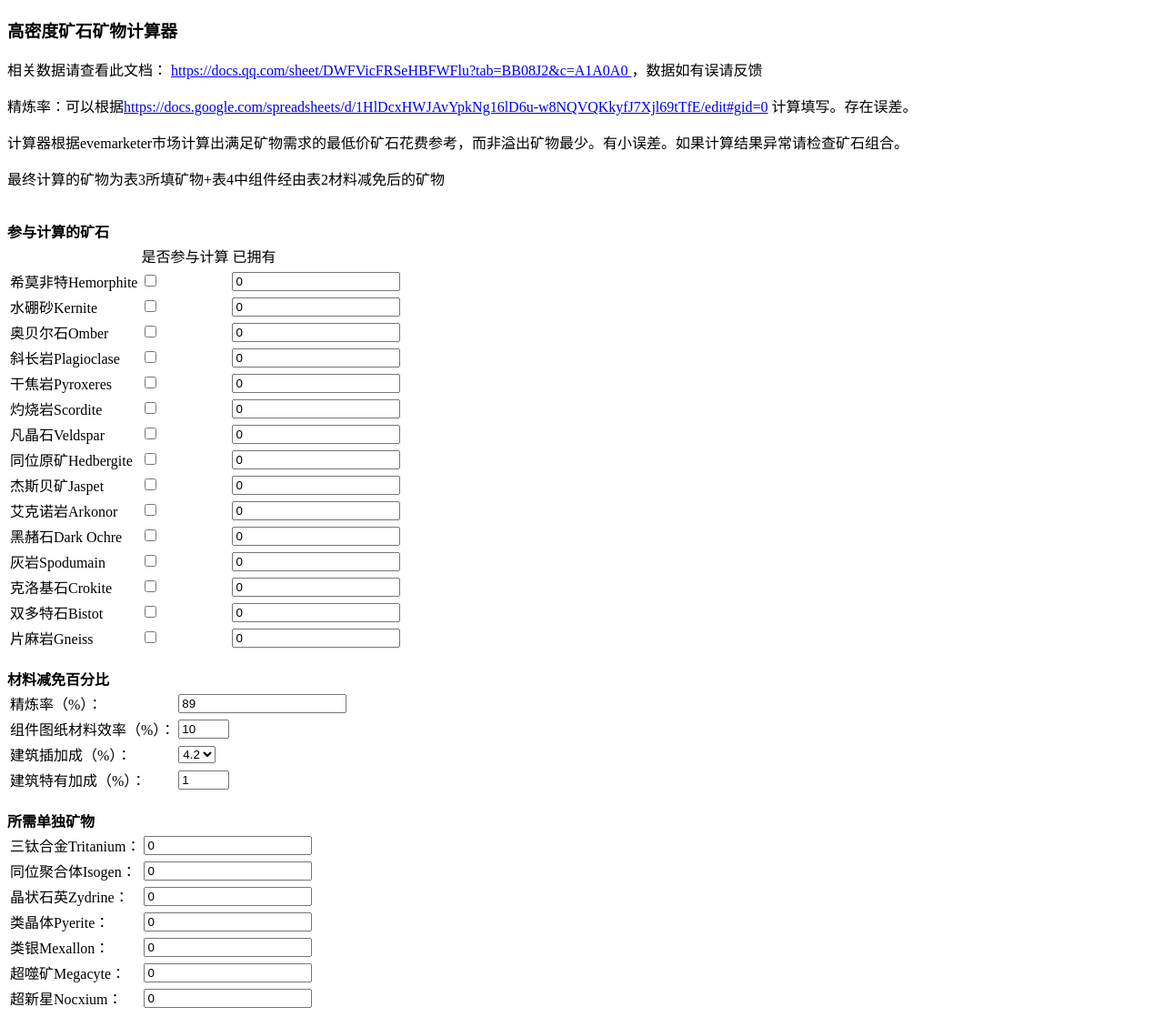
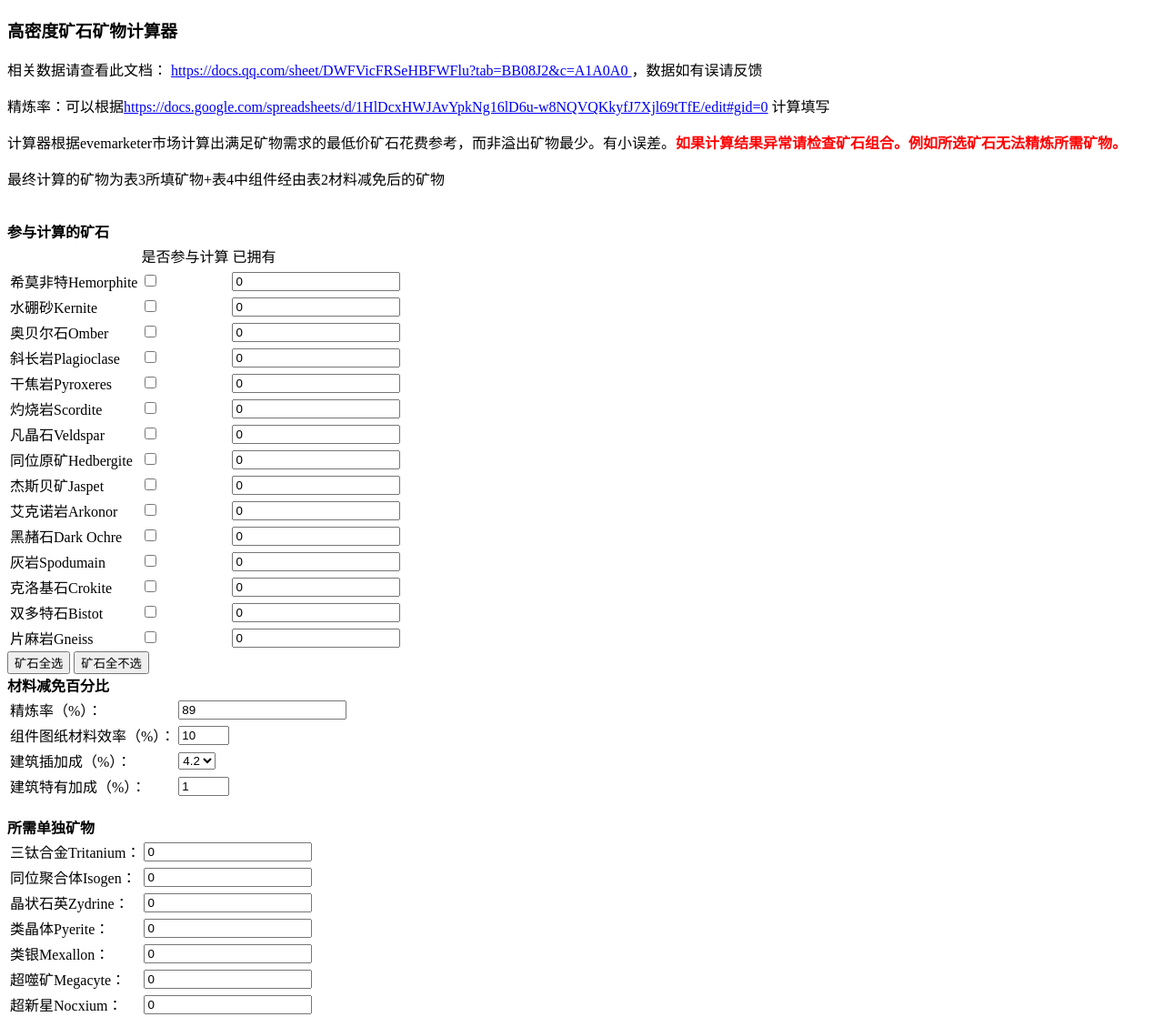
Before and after one commit to bleedblade/EVE-ores-calculater, a Django app: page /ec1/ in a window 1280 px wide. Shown: the top 1118 px of the page at 91% size. Run offline with Django 3.2, Linux system fonts and the light colour scheme.

Commit message:
Add files via upload
增加了注意矿石组合的提示，用矿石无法精炼的矿物进行计算的话会有问题，但是我懒得人性化了，遇到异常的计算结果自己检查吧。
增加了前端对于输入框为空的判断。空值传到后端会导致程序报错（对，后端没改，我懒得改了）。
增加了矿石复选框全选、全不选的按钮。

```diff
--- a/templates/ec1.html
+++ b/templates/ec1.html
@@ -7,31 +7,34 @@
 	<h3>高密度矿石矿物计算器</h3>
 
 	<p>相关数据请查看此文档： <a href="https://docs.qq.com/sheet/DWFVicFRSeHBFWFlu?tab=BB08J2&c=A1A0A0">https://docs.qq.com/sheet/DWFVicFRSeHBFWFlu?tab=BB08J2&c=A1A0A0 </a>，数据如有误请反馈</p>
-	<p>精炼率：可以根据<a href="https://docs.google.com/spreadsheets/d/1HlDcxHWJAvYpkNg16lD6u-w8NQVQKkyfJ7Xjl69tTfE/edit#gid=0">https://docs.google.com/spreadsheets/d/1HlDcxHWJAvYpkNg16lD6u-w8NQVQKkyfJ7Xjl69tTfE/edit#gid=0</a> 计算填写。存在误差。</p>
-	<p>计算器根据evemarketer市场计算出满足矿物需求的最低价矿石花费参考，而非溢出矿物最少。有小误差。如果计算结果异常请检查矿石组合。</p>
+	<p>精炼率：可以根据<a href="https://docs.google.com/spreadsheets/d/1HlDcxHWJAvYpkNg16lD6u-w8NQVQKkyfJ7Xjl69tTfE/edit#gid=0">https://docs.google.com/spreadsheets/d/1HlDcxHWJAvYpkNg16lD6u-w8NQVQKkyfJ7Xjl69tTfE/edit#gid=0</a> 计算填写</p>
+	<p>计算器根据evemarketer市场计算出满足矿物需求的最低价矿石花费参考，而非溢出矿物最少。有小误差。<b style="color:red">如果计算结果异常请检查矿石组合。例如所选矿石无法精炼所需矿物。</b></p>
 	<p>最终计算的矿物为表3所填矿物+表4中组件经由表2材料减免后的矿物</p>
 	<br>
 
 	<form action="/ec2/" method="post" id="form">
 		<table><b>参与计算的矿石</b>
 			<tr><td></td><td>是否参与计算</td><td>已拥有</td></tr>
-<tr><td>希莫非特Hemorphite</td><td><input type="checkbox" name="kuangcb" value=0></td><td><input name="h_kuang0" value="0" type="number"></tr>
-<tr><td>水硼砂Kernite</td><td><input type="checkbox" name="kuangcb" value=1></td><td><input name="h_kuang1" value="0" type="number"></tr>
-<tr><td>奥贝尔石Omber</td><td><input type="checkbox" name="kuangcb" value=2></td><td><input name="h_kuang2" value="0" type="number"></tr>
-<tr><td>斜长岩Plagioclase</td><td><input type="checkbox" name="kuangcb" value=3></td><td><input name="h_kuang3" value="0" type="number"></tr>
-<tr><td>干焦岩Pyroxeres</td><td><input type="checkbox" name="kuangcb" value=4></td><td><input name="h_kuang4" value="0" type="number"></tr>
-<tr><td>灼烧岩Scordite</td><td><input type="checkbox" name="kuangcb" value=5></td><td><input name="h_kuang5" value="0" type="number"></tr>
-<tr><td>凡晶石Veldspar</td><td><input type="checkbox" name="kuangcb" value=6></td><td><input name="h_kuang6" value="0" type="number"></tr>
-<tr><td>同位原矿Hedbergite</td><td><input type="checkbox" name="kuangcb" value=7></td><td><input name="h_kuang7" value="0" type="number"></tr>
-<tr><td>杰斯贝矿Jaspet</td><td><input type="checkbox" name="kuangcb" value=8></td><td><input name="h_kuang8" value="0" type="number"></tr>
-<tr><td>艾克诺岩Arkonor</td><td><input type="checkbox" name="kuangcb" value=9></td><td><input name="h_kuang9" value="0" type="number"></tr>
-<tr><td>黑赭石Dark Ochre</td><td><input type="checkbox" name="kuangcb" value=10></td><td><input name="h_kuang10" value="0" type="number"></tr>
-<tr><td>灰岩Spodumain</td><td><input type="checkbox" name="kuangcb" value=11></td><td><input name="h_kuang11" value="0" type="number"></tr>
-<tr><td>克洛基石Crokite</td><td><input type="checkbox" name="kuangcb" value=12></td><td><input name="h_kuang12" value="0" type="number"></tr>
-<tr><td>双多特石Bistot</td><td><input type="checkbox" name="kuangcb" value=13></td><td><input name="h_kuang13" value="0" type="number"></tr>
-<tr><td>片麻岩Gneiss </td><td><input type="checkbox" name="kuangcb" value=14></td><td><input name="h_kuang14" value="0" type="number"></tr>
+<tr><td>希莫非特Hemorphite</td><td><input type="checkbox" name="kuangcb" value=0></td><td><input name="h_kuang0" value="0" type="number" placeholder="不能为空 not null" required></tr>
+<tr><td>水硼砂Kernite</td><td><input type="checkbox" name="kuangcb" value=1></td><td><input name="h_kuang1" value="0" type="number" placeholder="不能为空 not null" required></tr>
+<tr><td>奥贝尔石Omber</td><td><input type="checkbox" name="kuangcb" value=2></td><td><input name="h_kuang2" value="0" type="number" placeholder="不能为空 not null" required></tr>
+<tr><td>斜长岩Plagioclase</td><td><input type="checkbox" name="kuangcb" value=3></td><td><input name="h_kuang3" value="0" type="number" placeholder="不能为空 not null" required></tr>
+<tr><td>干焦岩Pyroxeres</td><td><input type="checkbox" name="kuangcb" value=4></td><td><input name="h_kuang4" value="0" type="number" placeholder="不能为空 not null" required></tr>
+<tr><td>灼烧岩Scordite</td><td><input type="checkbox" name="kuangcb" value=5></td><td><input name="h_kuang5" value="0" type="number" placeholder="不能为空 not null" required></tr>
+<tr><td>凡晶石Veldspar</td><td><input type="checkbox" name="kuangcb" value=6></td><td><input name="h_kuang6" value="0" type="number" placeholder="不能为空 not null" required></tr>
+<tr><td>同位原矿Hedbergite</td><td><input type="checkbox" name="kuangcb" value=7></td><td><input name="h_kuang7" value="0" type="number" placeholder="不能为空 not null" required></tr>
+<tr><td>杰斯贝矿Jaspet</td><td><input type="checkbox" name="kuangcb" value=8></td><td><input name="h_kuang8" value="0" type="number" placeholder="不能为空 not null" required></tr>
+<tr><td>艾克诺岩Arkonor</td><td><input type="checkbox" name="kuangcb" value=9></td><td><input name="h_kuang9" value="0" type="number" placeholder="不能为空 not null" required></tr>
+<tr><td>黑赭石Dark Ochre</td><td><input type="checkbox" name="kuangcb" value=10></td><td><input name="h_kuang10" value="0" type="number" placeholder="不能为空 not null" required></tr>
+<tr><td>灰岩Spodumain</td><td><input type="checkbox" name="kuangcb" value=11></td><td><input name="h_kuang11" value="0" type="number" placeholder="不能为空 not null" required></tr>
+<tr><td>克洛基石Crokite</td><td><input type="checkbox" name="kuangcb" value=12></td><td><input name="h_kuang12" value="0" type="number" placeholder="不能为空 not null" required></tr>
+<tr><td>双多特石Bistot</td><td><input type="checkbox" name="kuangcb" value=13></td><td><input name="h_kuang13" value="0" type="number" placeholder="不能为空 not null" required></tr>
+<tr><td>片麻岩Gneiss </td><td><input type="checkbox" name="kuangcb" value=14></td><td><input name="h_kuang14" value="0" type="number" placeholder="不能为空 not null" required></tr>
+
 
 		</table>
+		<input type="button" value="矿石全选" onclick="allkuang()">
+		<input type="button" value="矿石全不选" onclick="nokuang()">
 	<input type="text" name="kuang" style="display:none;">
 	<br>
 		{% csrf_token %}
@@ -84,34 +87,37 @@
 		<td>所需数量</td>
 	</tr>
 	<tr><td>旗舰推进引擎Capital Propulsion Engine</td><td><input type="number" name="qj0" value="0" min="0"></td></tr>
-<tr><td>旗舰炮台挂点 Capital Turret Hardpoint</td><td><input type="number" name="qj1" value="0" min="0"></td></tr>
-<tr><td>旗舰感应器组Capital Sensor Cluster</td><td><input type="number" name="qj2" value="0" min="0"></td></tr>
-<tr><td>旗舰附甲Capital Armor Plates</td><td><input type="number" name="qj3" value="0" min="0"></td></tr>
-<tr><td>旗舰电容器电池Capital Capacitor Battery</td><td><input type="number" name="qj4" value="0" min="0"></td></tr>
-<tr><td>旗舰发电机组Capital Power Generator</td><td><input type="number" name="qj5" value="0" min="0"></td></tr>
-<tr><td>旗舰护盾发射器Capital Shield Emitter</td><td><input type="number" name="qj6" value="0" min="0"></td></tr>
-<tr><td>旗舰跳跃引擎Capital Jump Drive</td><td><input type="number" name="qj7" value="0" min="0"></td></tr>
-<tr><td>旗舰无人机挂舱Capital Drone Bay</td><td><input type="number" name="qj8" value="0" min="0"></td></tr>
-<tr><td>旗舰计算机系统Capital Computer System</td><td><input type="number" name="qj9" value="0" min="0"></td></tr>
-<tr><td>旗舰建设构件Capital Construction Parts</td><td><input type="number" name="qj10" value="0" min="0"></td></tr>
-<tr><td>旗舰跳跃桥接阵列Capital Jump Bridge Array</td><td><input type="number" name="qj11" value="0" min="0"></td></tr>
-<tr><td>旗舰克隆舱Capital Clone Vat Bay</td><td><input type="number" name="qj12" value="0" min="0"></td></tr>
-<tr><td>旗舰末日武器安装位Capital Doomsday Weapon Mount</td><td><input type="number" name="qj13" value="0" min="0"></td></tr>
-<tr><td>旗舰会战能源阵列Capital Siege Array</td><td><input type="number" name="qj14" value="0" min="0"></td></tr>
-<tr><td>旗舰船只维护舱Capital Ship Maintenance Bay</td><td><input type="number" name="qj15" value="0" min="0"></td></tr>
-<tr><td>旗舰联合机库舱Capital Corporate Hangar Bay</td><td><input type="number" name="qj16" value="0" min="0"></td></tr>
-<tr><td>旗舰货柜舱Capital Cargo Bay</td><td><input type="number" name="qj17" value="0" min="0"></td></tr>
+<tr><td>旗舰炮台挂点 Capital Turret Hardpoint</td><td><input type="number" name="qj1" value="0" min="0" placeholder="不能为空 not null" required></td></tr>
+<tr><td>旗舰感应器组Capital Sensor Cluster</td><td><input type="number" name="qj2" value="0" min="0" placeholder="不能为空 not null" required></td></tr>
+<tr><td>旗舰附甲Capital Armor Plates</td><td><input type="number" name="qj3" value="0" min="0" placeholder="不能为空 not null" required></td></tr>
+<tr><td>旗舰电容器电池Capital Capacitor Battery</td><td><input type="number" name="qj4" value="0" min="0" placeholder="不能为空 not null" required></td></tr>
+<tr><td>旗舰发电机组Capital Power Generator</td><td><input type="number" name="qj5" value="0" min="0" placeholder="不能为空 not null" required></td></tr>
+<tr><td>旗舰护盾发射器Capital Shield Emitter</td><td><input type="number" name="qj6" value="0" min="0" placeholder="不能为空 not null" required></td></tr>
+<tr><td>旗舰跳跃引擎Capital Jump Drive</td><td><input type="number" name="qj7" value="0" min="0" placeholder="不能为空 not null" required></td></tr>
+<tr><td>旗舰无人机挂舱Capital Drone Bay</td><td><input type="number" name="qj8" value="0" min="0" placeholder="不能为空 not null" required></td></tr>
+<tr><td>旗舰计算机系统Capital Computer System</td><td><input type="number" name="qj9" value="0" min="0" placeholder="不能为空 not null" required></td></tr>
+<tr><td>旗舰建设构件Capital Construction Parts</td><td><input type="number" name="qj10" value="0" min="0" placeholder="不能为空 not null" required></td></tr>
+<tr><td>旗舰跳跃桥接阵列Capital Jump Bridge Array</td><td><input type="number" name="qj11" value="0" min="0" placeholder="不能为空 not null" required></td></tr>
+<tr><td>旗舰克隆舱Capital Clone Vat Bay</td><td><input type="number" name="qj12" value="0" min="0" placeholder="不能为空 not null" required></td></tr>
+<tr><td>旗舰末日武器安装位Capital Doomsday Weapon Mount</td><td><input type="number" name="qj13" value="0" min="0" placeholder="不能为空 not null" required></td></tr>
+<tr><td>旗舰会战能源阵列Capital Siege Array</td><td><input type="number" name="qj14" value="0" min="0" placeholder="不能为空 not null" required></td></tr>
+<tr><td>旗舰船只维护舱Capital Ship Maintenance Bay</td><td><input type="number" name="qj15" value="0" min="0" placeholder="不能为空 not null" required></td></tr>
+<tr><td>旗舰联合机库舱Capital Corporate Hangar Bay</td><td><input type="number" name="qj16" value="0" min="0" placeholder="不能为空 not null" required></td></tr>
+<tr><td>旗舰货柜舱Capital Cargo Bay</td><td><input type="number" name="qj17" value="0" min="0" placeholder="不能为空 not null" required></td></tr>
+
 
 </table>
 <input type="button" value="开始计算" onclick="addp()">
 <input type="reset" value="全部重置">
 <span style="display: none;color: red;" id="nokuangselected">未选择矿石</span>
+<span style="display: none;color: red;" id="isnull">输入框不能为空，如无请填写0</span>
 </form>
 
 <script type="text/javascript">
 	function addp(){
 	var kuangcb=document.getElementsByName("kuangcb");
 	var nokuang = document.getElementById("nokuangselected")
+	var isnull = document.getElementById("isnull")
 	var form = document.getElementById("form")
 	var kuang = document.getElementsByName("kuang")
 	var s='';
@@ -122,17 +128,45 @@
 	console.log(s)
 	if(s==''){
 		nokuang.style.display=""
-	return
+		return
 	}
+
 	if (nokuang.style.display=="") {
 		nokuang.style.display="none"
 	}
+
+	var m = document.getElementsByTagName("input");
+	for(var i=0;i<m.length;i++)
+	{
+		if(m[i].value==""||m[i].value==null)
+		{
+			isnull.style.display=""
+			return
+		}
+	}
+	if (isnull.style.display=="") {
+		isnull.style.display="none"
+	}
+
 	kuang[0].value=s
         console.log(s)
         form.submit()
 }
 
-
+	function allkuang(){
+		var c = document.getElementsByName("kuangcb");
+		for (var i = 0; i < c.length; i++) {
+		if (c[i].type == "checkbox")
+			c[i].checked = true;
+		}
+	}
+	function nokuang(){
+		var c = document.getElementsByName("kuangcb");
+		for (var i = 0; i < c.length; i++) {
+		if (c[i].type == "checkbox")
+			c[i].checked = false;
+		}
+	}
 
 </script>
 </body>
```
